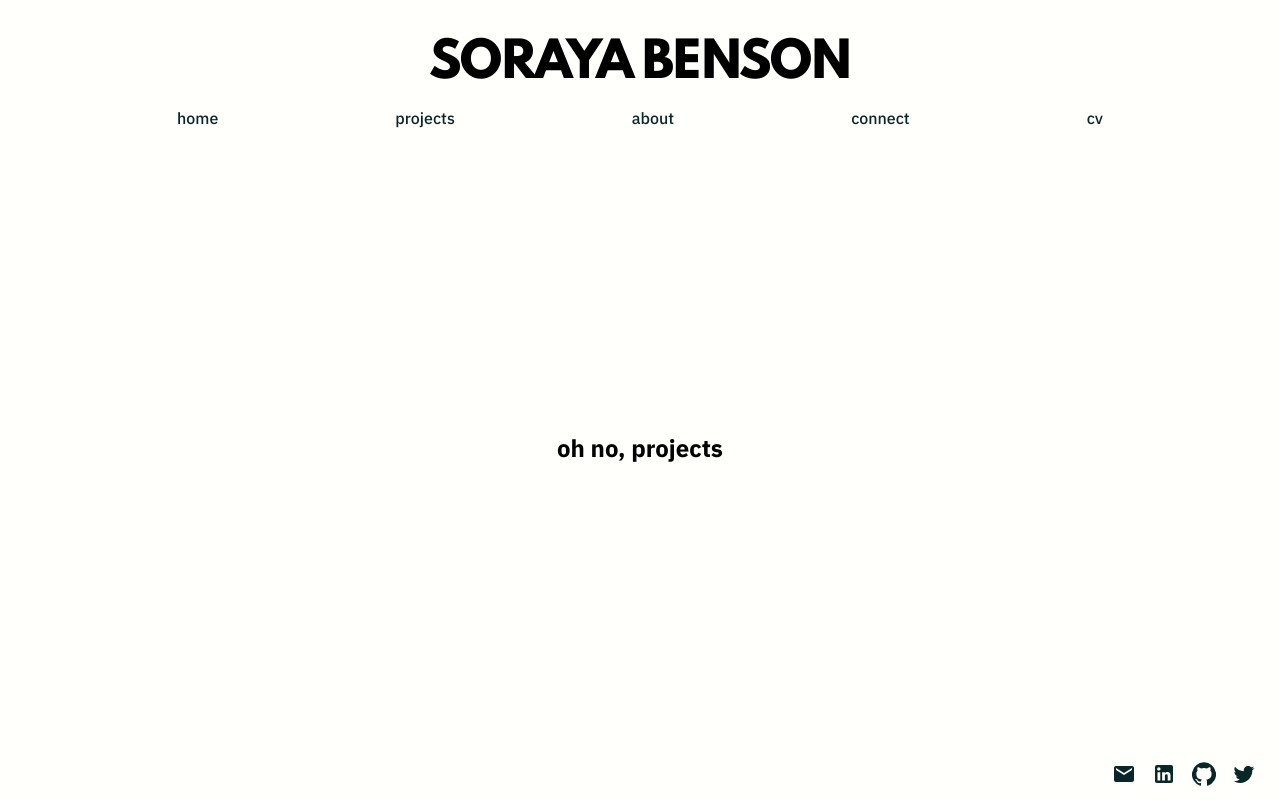
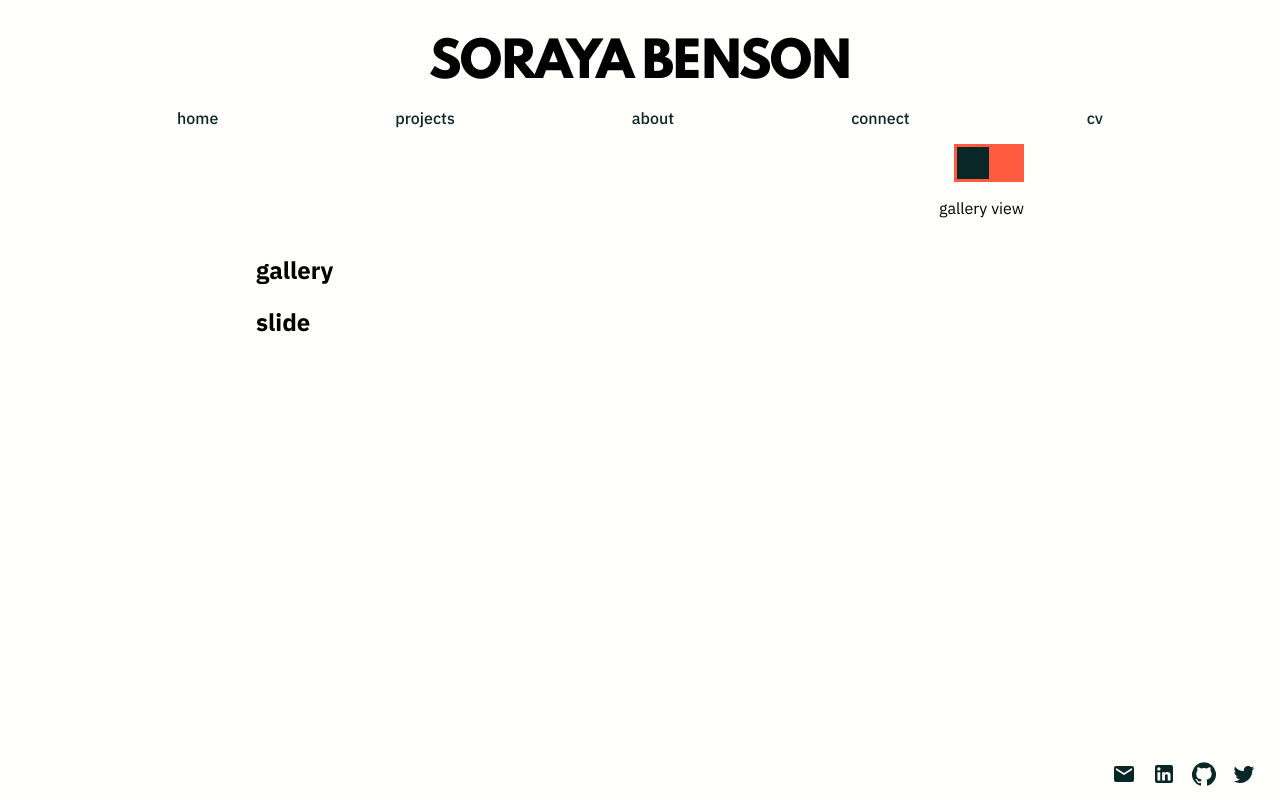
Before and after one commit to sorayamajdolashrafi/portfolio, a Next.js app: page /projects in a window 1280 px wide. Built offline with nearby package versions, Linux system fonts and the light colour scheme.

Commit message:
project control to switch view functional

```diff
--- a/components/connect/ConnectControls.jsx
+++ b/components/connect/ConnectControls.jsx
@@ -46,7 +46,7 @@ const ConnectControls = () => {
                     href='/resume'
                     // href='/SorayaBensonResume2021.pdf'
                     // target='_blank'
-                    aria-label="a to resume"
+                    aria-label="link to resume"
                     className={styles.buttons}
                     >
                     <DescriptionIcon fontSize="large"/>
--- a/components/projects/ProjectControls.jsx
+++ b/components/projects/ProjectControls.jsx
@@ -0,0 +1,26 @@
+import PropTypes from 'prop-types';
+import styles from '../../styles/projects.module.css';
+
+const ProjectControls = ( { updateView, view } ) => {
+        // a radio button that switches between gallery and list view
+
+    return (
+        <div className={styles.controls}>
+            <label className={styles.switch}>
+                <input type="checkbox" onChange={updateView} />
+                <span className={styles.slider}></span>
+            </label>
+            {
+                view ? <p>gallery view</p>
+                : <p>grid view</p>
+            }
+        </div>
+    )
+}
+
+ProjectControls.propTypes = {
+    updateView: PropTypes.func.isRequired,
+    view: PropTypes.bool.isRequired
+}
+
+export default ProjectControls;
--- a/components/projects/ProjectGallery.jsx
+++ b/components/projects/ProjectGallery.jsx
@@ -1,16 +1,14 @@
-import React from 'react'
-import PropTypes from 'prop-types'
+import React from 'react';
+import ProjectSlide from './ProjectSlide';
+import styles from '../../styles/projects.module.css';
 
-const ProjectGallery = props => {
+const ProjectGallery = () => {
     return (
-        <div>
-
+        <div className={styles.gallery}>
+            <h1>gallery</h1>
+            <ProjectSlide />
         </div>
     )
 }
 
-ProjectGallery.propTypes = {
-
-}
-
-export default ProjectGallery
+export default ProjectGallery;
--- a/components/projects/ProjectItem.jsx
+++ b/components/projects/ProjectItem.jsx
@@ -4,7 +4,7 @@ import PropTypes from 'prop-types'
 const ProjectItem = props => {
     return (
         <div>
-
+            <h2>item</h2>
         </div>
     )
 }
--- a/components/projects/ProjectList.jsx
+++ b/components/projects/ProjectList.jsx
@@ -0,0 +1,15 @@
+import ProjectItem from './ProjectItem.jsx';
+import styles from '../../styles/projects.module.css';
+
+
+const ProjectList = () => {
+    return (
+        <div className={styles.grid}>
+            <h1>list</h1>
+            <ProjectItem />
+        </div>
+    )
+}
+
+
+export default ProjectList;
--- a/components/projects/ProjectSlide.jsx
+++ b/components/projects/ProjectSlide.jsx
@@ -1,10 +1,9 @@
-import React from 'react'
-import PropTypes from 'prop-types'
+import PropTypes from 'prop-types';
 
 const ProjectSlide = props => {
     return (
         <div>
-
+           <h2>slide</h2>
         </div>
     )
 }
@@ -13,4 +12,4 @@ ProjectSlide.propTypes = {
 
 }
 
-export default ProjectSlide
+export default ProjectSlide;
--- a/pages/projects.jsx
+++ b/pages/projects.jsx
@@ -1,9 +1,23 @@
-import styles from '../styles/projects.module.css';
+import { useState } from 'react';
+import ProjectControls from '../components/projects/ProjectControls.jsx';
+import ProjectList from '../components/projects/ProjectList.jsx';
+import ProjectGallery from '../components/projects/ProjectGallery.jsx';
 
 export default function Projects() {
+    const [ view, setView ] = useState(true)
+
+    const handleView = () => {
+        view ? setView(false)
+        : setView(true);
+    }
+
     return (
         <main className="page">
-            <h1>oh no, projects</h1>
+            <ProjectControls updateView={handleView} view={view}/>
+            {
+                view ? <ProjectGallery />
+                : <ProjectList />
+            }
         </main>
     )
 }
--- a/styles/about.module.css
+++ b/styles/about.module.css
@@ -6,7 +6,7 @@
     flex-direction: column;
     justify-content: flex-end;
     align-items: center;
-    overflow: hidden; /*delete line after scalability implemented*/
+    overflow: hidden; /*TODO delete line after scalability implemented*/
 }
 
 .moon {
--- a/styles/projects.module.css
+++ b/styles/projects.module.css
@@ -1,4 +1,68 @@
 /* phone */
+.controls {
+    width: 60%;
+    height: auto;
+    display: flex;
+    flex-direction: column;
+    align-items: flex-end;
+}
+
+.grid {
+    width: 60%;
+    height: 100%;
+}
+
+.gallery {
+    width: 60%;
+    height: 100%;
+}
+
+.switch {
+    position: relative;
+    display: inline-block;
+    width: 4.4rem;
+    height: 2.4rem;
+}
+
+.switch input {
+    opacity: 0;
+    width: 0;
+    height: 0;
+}
+
+.slider {
+    position: absolute;
+    cursor: pointer;
+    top: 0;
+    left: 0;
+    right: 0;
+    bottom: 0;
+    background: var(--poppy);
+    transition: 0.3s;
+    -webkit-transition: 0.3s;
+}
+
+.slider:before {
+    position: absolute;
+    content: "";
+    height: 2rem;
+    width: 2rem;
+    left: .2rem;
+    bottom: .2rem;
+    background: var(--dusk);
+    transition: 0.3s;
+    -webkit-transition: 0.3s;
+}
+
+.switch input:checked + .slider{
+    background: var(--moon);
+}
+
+.switch input:checked + .slider:before {
+    transform: translateX(2rem);
+    -webkit-transform: translateX(2rem);
+    -ms-transform: translateX(2rem);
+}
 
 /* tablet */
 @media (min-width: 43em) {
```
Also changed, not shown: 2 other files (tests, documents, lock files or other folders).
